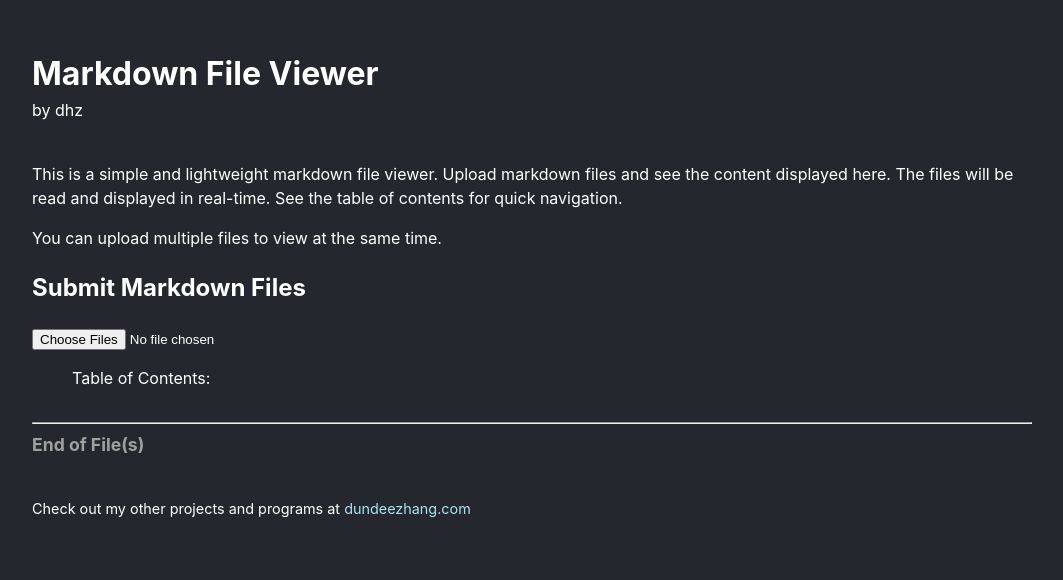
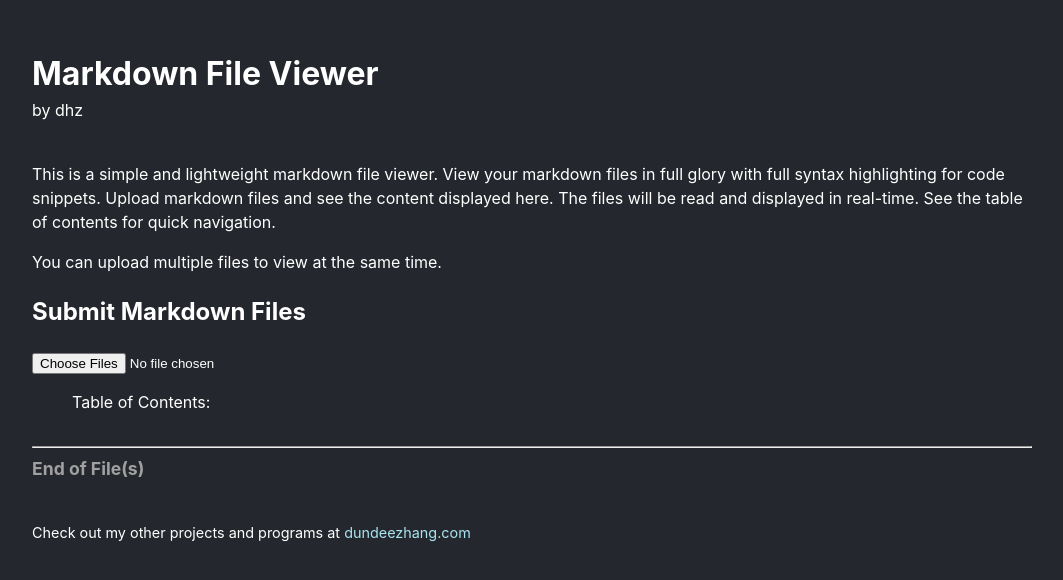
Before and after one commit to dundeezhang/readmd, a React (Vite) app: page / in a window 1280 px wide. Shown: the top 580 px of the page, without its empty margins (108-1171 px from the left). Built offline with nearby package versions, Linux system fonts and the light colour scheme.

Commit message:
update readmes

```diff
--- a/src/App.jsx
+++ b/src/App.jsx
@@ -31,10 +31,11 @@ function App() {
           <h1 className="prog-title">Markdown File Viewer</h1>
           <p className="by-tag">by dhz</p>
           <p>
-            This is a simple and lightweight markdown file viewer. Upload
-            markdown files and see the content displayed here. The files will be
-            read and displayed in real-time. See the table of contents for quick
-            navigation.
+            This is a simple and lightweight markdown file viewer. View your
+            markdown files in full glory with full syntax highlighting for code
+            snippets. Upload markdown files and see the content displayed here.
+            The files will be read and displayed in real-time. See the table of
+            contents for quick navigation.
           </p>
           <p>You can upload multiple files to view at the same time.</p>
         </div>
```
Also changed, not shown: 1 other file (tests, documents, lock files or other folders).
